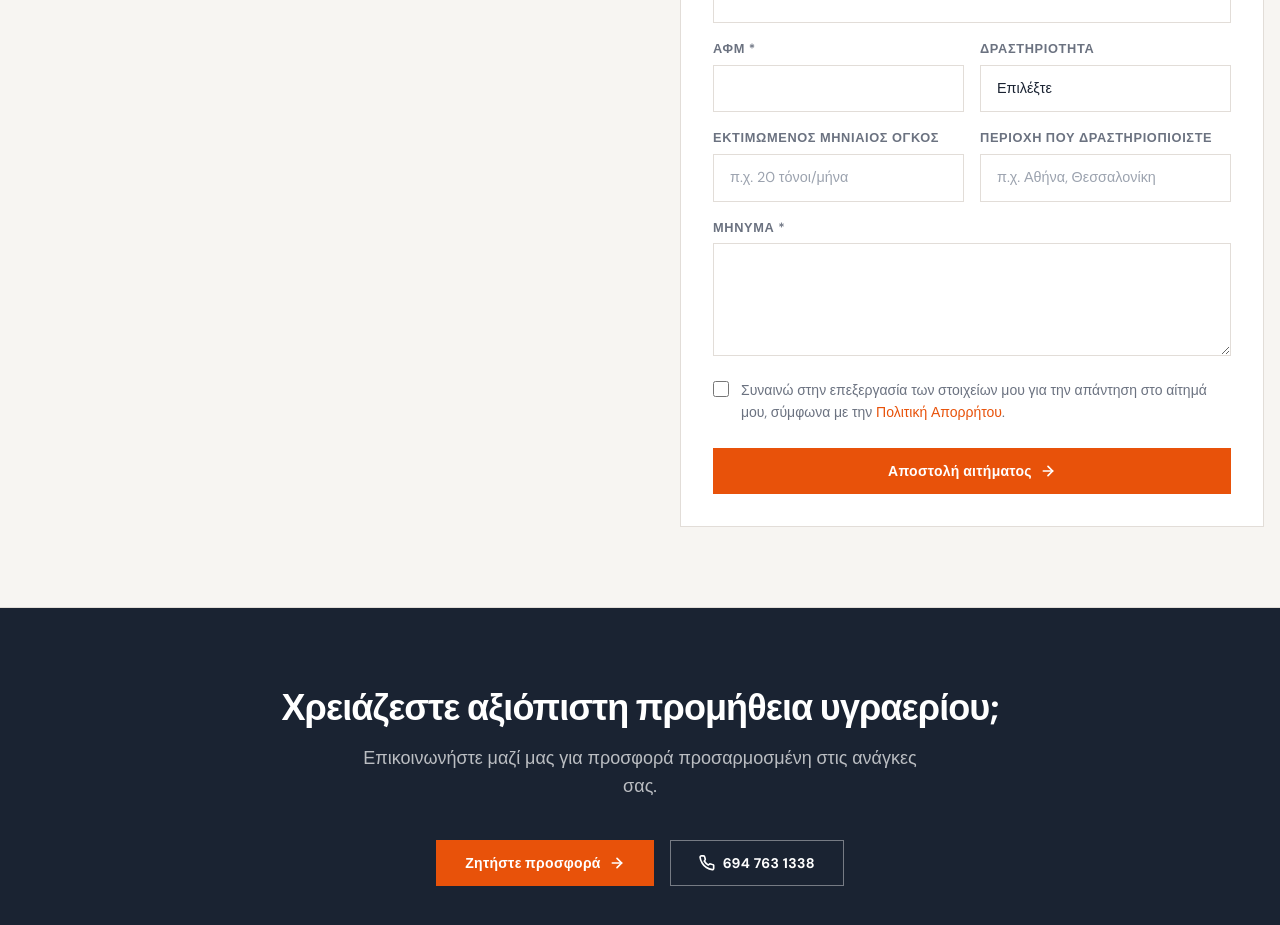
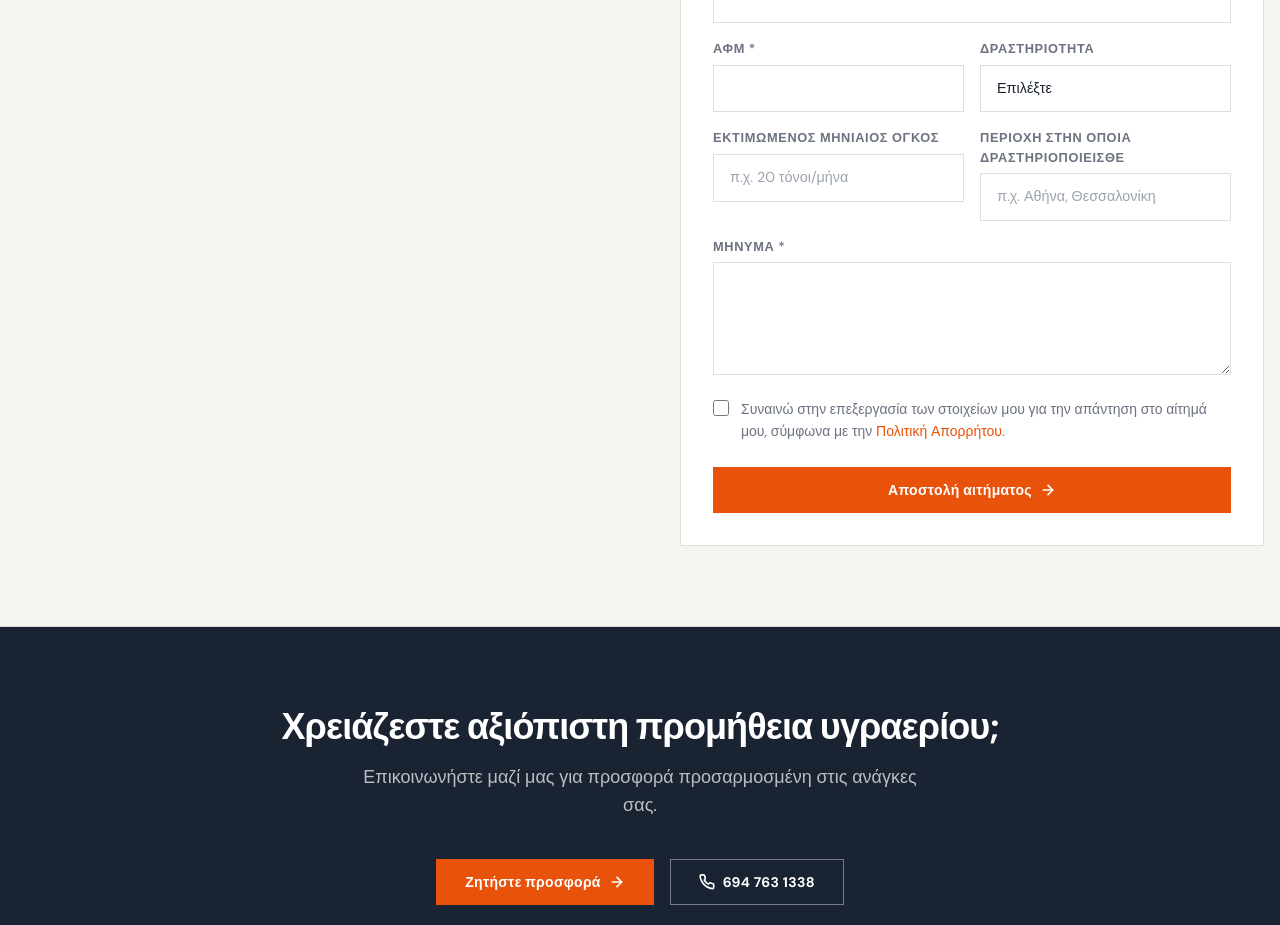
Before and after one commit to jachimastoswc-cloud/gpxgas, a Next.js app: page /resellers in a window 1280 px wide. Shown: the part 3140-4065 px from the top of the page. Built offline with nearby package versions, Linux system fonts and the light colour scheme.

Commit message:
Local Commit: 2026-10-06T10:18:21.485Z - Updated label text at `src/components/LeadForm.tsx` line 324 from `περιοχή που δραστηριοπιοίστε` to `Περιοχή στην οποία δραστηριοποιείσθε`

```diff
--- a/src/components/LeadForm.tsx
+++ b/src/components/LeadForm.tsx
@@ -321,7 +321,7 @@ export default function LeadForm({ variant, title, subtitle }: LeadFormProps) {
                 />
               </div>
               <div>
-                <label htmlFor="topos" className="form-label">περιοχή που δραστηριοπιοίστε</label>
+                <label htmlFor="topos" className="form-label">Περιοχή στην οποία δραστηριοποιείσθε</label>
                 <input
                   id="topos"
                   type="text"
```
